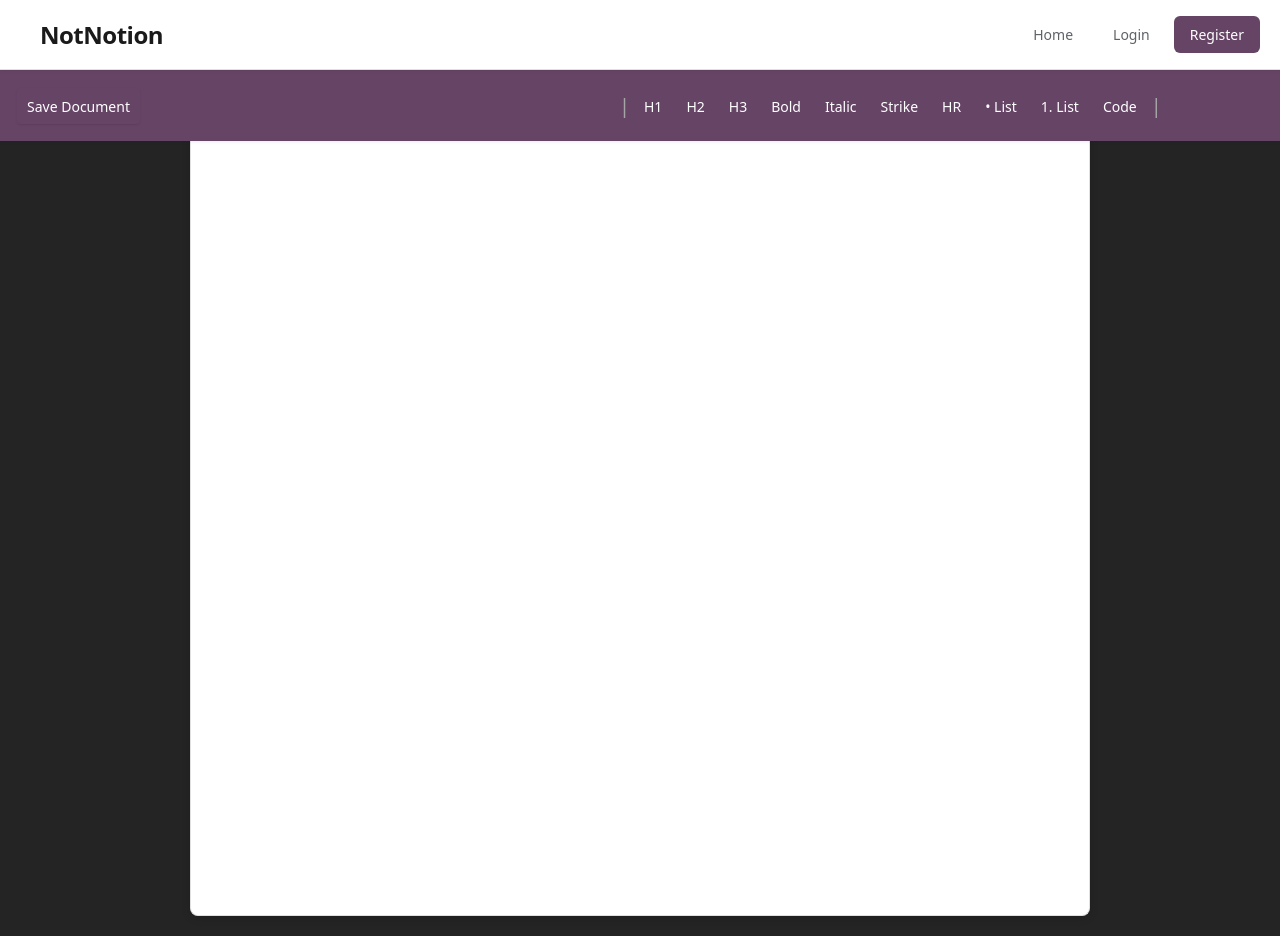
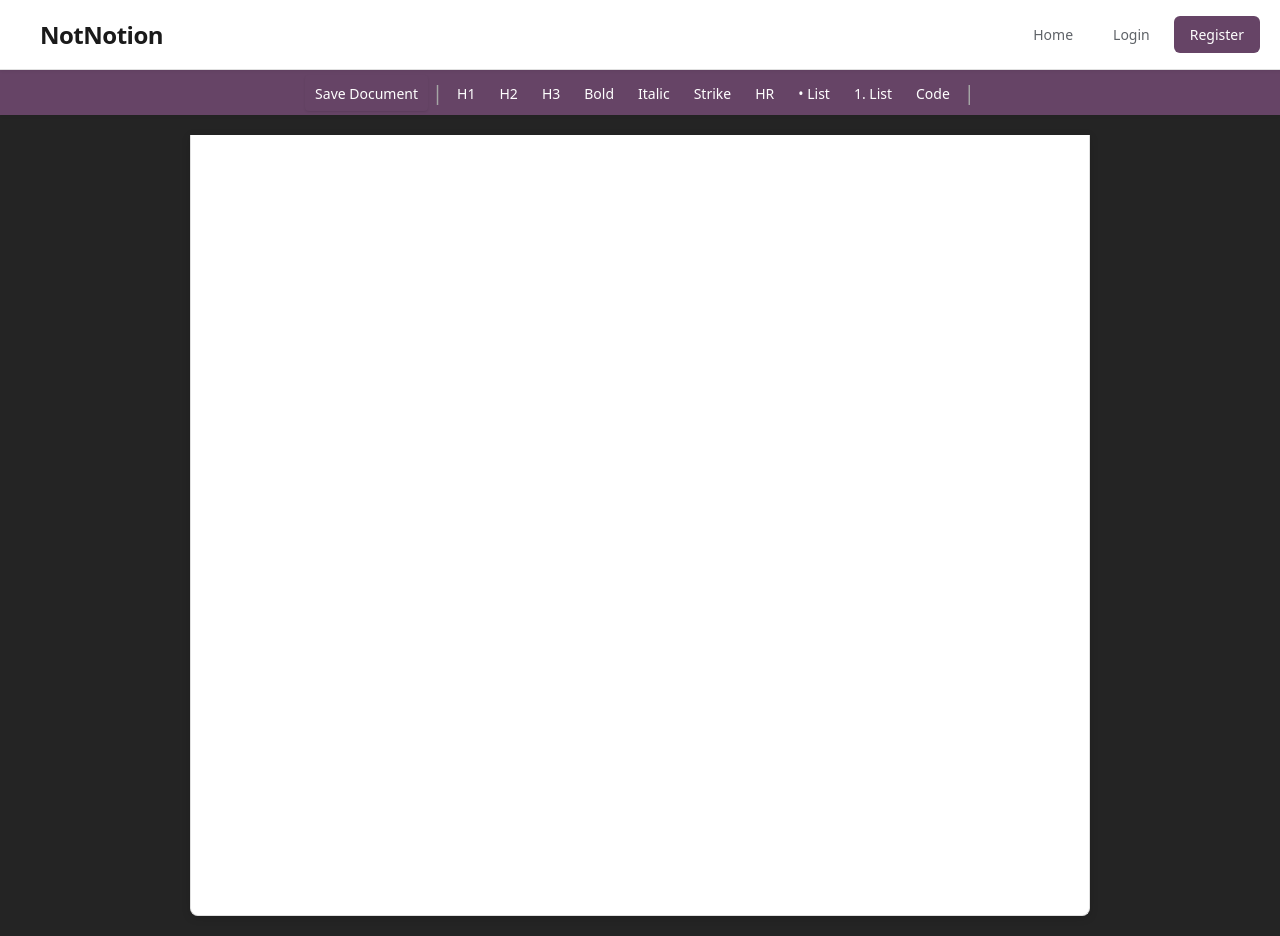
Before and after one commit to Dabbuka/NotNotion, a React app in the folder frontend/: page /app in a window 1280 px wide. Built offline with nearby package versions, Linux system fonts and the light colour scheme; the HTML template or start-up script is replaced by a standard one.

Commit message:
fixed css styling for NoteEditor toolbar

```diff
--- a/frontend/src/pages/css/NoteEditor.css
+++ b/frontend/src/pages/css/NoteEditor.css
@@ -61,7 +61,7 @@
 .custom-md-editor .w-md-editor-toolbar {
   display: flex;
   align-items: center;
-  justify-content: flex-start;
+  justify-content: center;
   gap: 4px;
   padding:0px 16px;
   width: 100%;
@@ -82,6 +82,7 @@
   margin: 0 auto;
   /* Center the toolbar within the viewport while fixed */
   box-sizing: border-box;
+  max-height: 45px;
 }
 
 /* Document container - same width as toolbar */
@@ -118,7 +119,6 @@
   border-radius: 4px;
   cursor: pointer;
   transition: all 0.2s;
-  margin-right: 475px;
   font-weight: 500;
   box-shadow: 0 1px 2px rgba(0, 0, 0, 0.1);
 }
```
